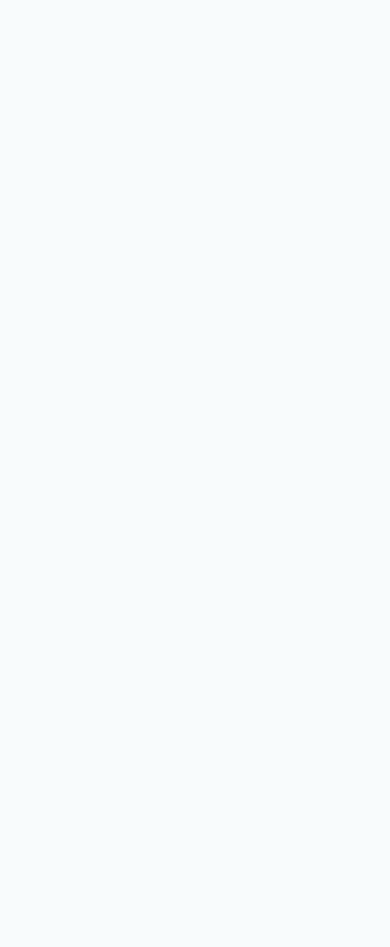
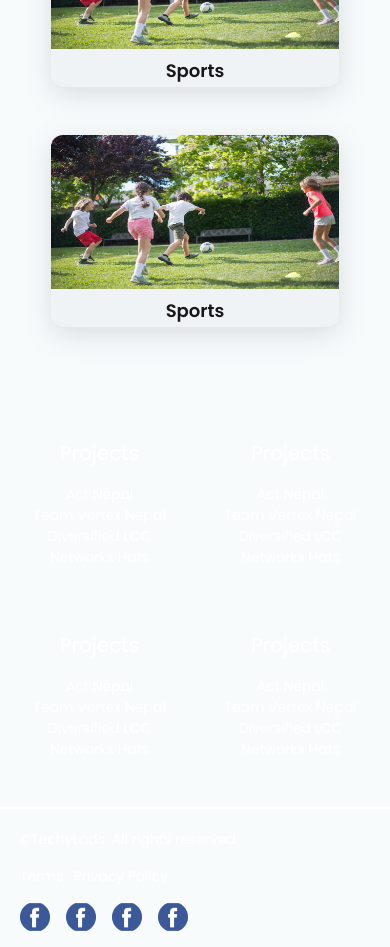
Before and after one commit to RikinTuladhar/Montesory-school, a Next.js app in the folder frontend/: page / in a window 390 px wide. Shown: the part 5880-6827 px from the top of the page. Before the commit the page ends 4738 px from the top, so only its background shows below. Built offline with nearby package versions, Linux system fonts and the light colour scheme.

Commit message:
completed home page

```diff
--- a/frontend/app/page.jsx
+++ b/frontend/app/page.jsx
@@ -5,6 +5,7 @@ import Button from "@/components/buttons/Button";
 import { useDispatch, useSelector } from "react-redux";
 import { handleMobileView } from "@/redux/mobileView";
 import { useEffect, useState } from "react";
+import Footer from "@/layout/Footer"
 export default function Page() {
   const dispatch = useDispatch();
   const [windowWidth, setWindowWidth] = useState(
@@ -40,12 +41,11 @@ export default function Page() {
       {/* lower section  */}
       {mobileView ? mobileTopCoutingFooter() : deskTopCoutingFooter()}
       {secondSection()}
-
       {thirdSection()}
+      {fourthSection()}
+      <Footer/>
     </div>
   );
-
-
 
   function heroSection() {
     return (
@@ -89,7 +89,7 @@ export default function Page() {
   }
   function deskTopCoutingFooter() {
     return (
-      <div className="w-full mt-12  text-whit flex-wrap flex justify-center gap-14 items-center bg-primary  py-12">
+      <div className="w-full mt-12  text-white flex-wrap flex justify-center gap-14 items-center bg-primary  py-12">
         <div className="flex flex-col">
           <div className="text-heading3">8k</div>
           <div>Success Stories</div>
@@ -208,7 +208,7 @@ export default function Page() {
         </Container>
         {/* lower section  */}
         <Container
-          className={`my-4 space-y-12 md:space-y-0 justify-between items-center md:flex`}
+          className={` my-4 md:my-24 space-y-12 md:space-y-0 justify-between items-center md:flex`}
         >
           {Array.from({ length: 3 }).map((_, i) => (
             <div
@@ -233,7 +233,8 @@ export default function Page() {
     );
   }
   function thirdSection() {
-    return <>
+    return (
+      <>
         {/* top section  */}
         <Container className={`mt-8 md:mt-16 md:flex md:gap-4 `}>
           <div className="w-full md:w-[50%] justify-center items-center space-y-4">
@@ -241,14 +242,15 @@ export default function Page() {
             <p className="text-paragraph">
               Lorem ipsum dolor, sit amet consectetur adipisicing elit. Ab quia
               obcaecati alias est maiores, minima placeat quam repudiandae,
-            repellendus culpa illo, eveniet necessitatibus. Excepturi, delectus.
-            Deserunt corrupti quos harum ipsam culpa commodi libero impedit
-            praesentium minima, ab repellendus sit quidem nobis officia ad?
-            Molestias, dolorum!
+              repellendus culpa illo, eveniet necessitatibus. Excepturi,
+              delectus. Deserunt corrupti quos harum ipsam culpa commodi libero
+              impedit praesentium minima, ab repellendus sit quidem nobis
+              officia ad? Molestias, dolorum!
             </p>
           </div>
           <div className="w-full md:w-[50%] gap-y-4 flex md:grid grid-cols-2 gap-8 flex-col  my-10">
-          {Array.from({ length: 6 }).map((_, i) => i % 2 == 0 ? (
+            {Array.from({ length: 6 }).map((_, i) =>
+              i % 2 == 0 ? (
                 <div
                   key={i}
                   className=" pl-8  py-4 flex gap-3 text-white justify-start items-center rounded-3xl bg-primary"
@@ -281,18 +283,21 @@ export default function Page() {
               We help you find the best schools for your child
             </h2>
             <p className="text-paragraph text-justify">
-            Lorem ipsum dolor sit amet consectetur adipisicing elit. Accusantium
-            beatae eveniet consectetur eum corrupti pariatur, nesciunt rerum
-            quibusdam! Ut repellat eveniet rem neque?
+              Lorem ipsum dolor sit amet consectetur adipisicing elit.
+              Accusantium beatae eveniet consectetur eum corrupti pariatur,
+              nesciunt rerum quibusdam! Ut repellat eveniet rem neque?
             </p>
           </div>
           <div className="w-full grid place-items-center md:w-[20%]">
-          <Button className={`bg-primary  text-white`} title={"Browse Schools"} />
+            <Button
+              className={`bg-primary  text-white`}
+              title={"Browse Schools"}
+            />
           </div>
         </Container>
 
-      <Container className={`my-16`}>
-        <div className="w-full grid grid-cols-1 md:grid-cols-4 gap-4 md:gap-16">
+        <Container className={`my-16 md:my-24`}>
+          <div className="w-full grid  grid-cols-1 md:grid-cols-4 gap-4 md:gap-16">
             {Array.from({ length: 8 }).map((_, i) => (
               <div key={i} className="rounded-3xl bg-alternate px-4 py-4">
                 <p className="text-center">20+ Countries</p>
@@ -300,6 +305,40 @@ export default function Page() {
             ))}
           </div>
         </Container>
-    </>;
+      </>
+    );
+  }
+  function fourthSection() {
+    return (
+      <Container className={`mt-8 md:mt-16 md:min-h-[80vh]`}>
+        <div>
+          <h1 className="font-bold md:font-normal text-heading3 md:text-heading1">
+            Facilities Provided
+          </h1>
+        </div>
+        <div className="w-full grid grid-cols-1 px-4 md:grid-cols-3 gap-y-12 md:gap-y-0 justify-items-center items-center py-8 md:py-2 min-h-[100vh]">
+          {Array.from({ length: 6 }).map((_, i) => (
+            <div
+              key={i}
+              className=" w-[18rem] md:w-[20.125rem] space-y-2 h-[12rem] md:h-[14.5rem] rounded-xl bg-cards"
+              style={{ boxShadow: "rgba(100, 100, 111, 0.2) 0px 7px 29px 0px" }}
+            >
+              <div className="h-[80%]">
+                <img
+                  src="/images/sports.jpeg"
+                  className="w-full  rounded-t-xl h-full"
+                  alt="image of sports"
+                />
+              </div>
+              <div>
+                <h5 className="text-bigParagraph text-center font-semibold">
+                  Sports
+                </h5>
+              </div>
+            </div>
+          ))}
+        </div>
+      </Container>
+    );
   }
 }
--- a/frontend/layout/Footer.jsx
+++ b/frontend/layout/Footer.jsx
@@ -0,0 +1,51 @@
+import React from 'react'
+import Container from "../layout/Container"
+const Footer = () => {
+  return (
+    <>
+    <Container
+       className={`mt-8 md:mt-8 gap-x-8 grid grid-cols-2  md:grid-cols-4 py-4 bg-[#1f2937] md:min-h-[30vh]`}
+     >
+       {Array.from({ length: 4 }).map((_, i) => (
+         <div
+           key={i}
+           className=" md:w-[15rem] flex justify-center text-white gap-y-4 items-center flex-col h-[12rem] "
+         >
+           <div>
+             <h3 className="text-heading5">Projects</h3>
+           </div>
+           <div className="text-smallParagraph text-center">
+             <p>Act Nepal</p>
+             <p>Team Vertex Nepal</p>
+             <p>Diversified LCC</p>
+             <p>Networks Hats</p>
+           </div>
+         </div>
+       ))}
+     </Container>
+     <div className="w-full h-[2px] bg-white"></div>
+     <Container
+       className={`text-white gap-y-4 flex-col md:flex-row py-4 text-smallParagraph pt-5 flex justify-between w-full  bg-[#1f2937] md:min-h-[10vh]`}
+     >
+       <div>&copy;TechyLads. All rights reserved</div>
+       <div>Terms . Privacy Policy</div>
+       <div className="flex  gap-4  ">
+         <div>
+           <img src="/logo/facebook.png" alt="logo of Facebook" />
+         </div>
+         <div>
+           <img src="/logo/facebook.png" alt="logo of Whats app" />
+         </div>
+         <div>
+           <img src="/logo/facebook.png" alt="logo of Linkedin" />
+         </div>
+         <div>
+           <img src="/logo/facebook.png" alt="logo of  Youtube" />
+         </div>
+       </div>
+     </Container>
+    </>
+  )
+}
+
+export default Footer
```
Also changed, not shown: frontend/public/images/sports.jpeg (added), frontend/public/logo/facebook.png (added). Lines whose indentation alone changed are shown as unchanged.
